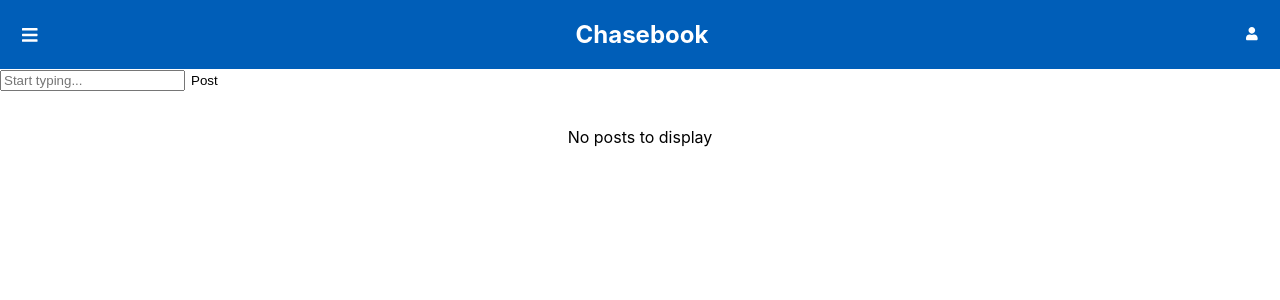
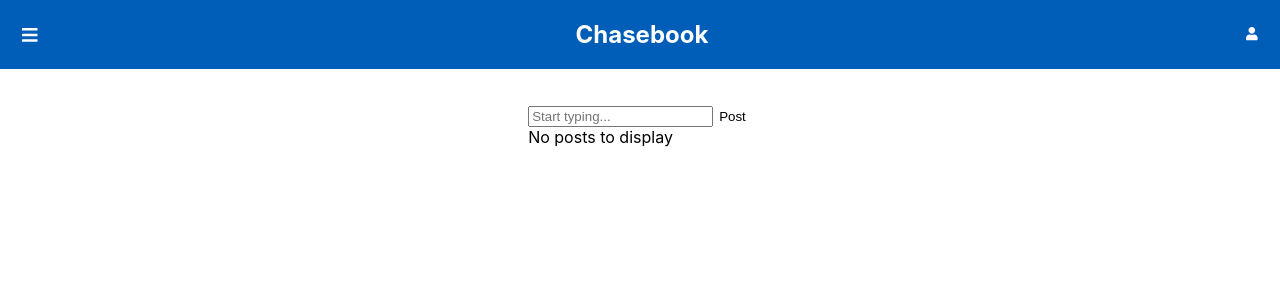
Before and after one commit to evanbechtol/react-social, a React (Create React App) app: page / in a window 1280 px wide. Shown: the top 300 px of the page. Built offline with nearby package versions, Linux system fonts and the light colour scheme; no server answers.

Commit message:
Update Feed.js
Implement create post functionality

```diff
--- a/src/views/Feed/Feed.js
+++ b/src/views/Feed/Feed.js
@@ -4,8 +4,9 @@ import CreatePost from "../../components/CreatePost/CreatePost";
 import FeedList from "../../components/FeedList/FeedList";
 import {useEffect, useState} from "react";
 import httpService from "../../services/httpService";
+import {v4 as uuidv4} from 'uuid';
 
-const Feed = (props) => {
+const Feed = () => {
     const [refreshFeed, setRefreshFeed] = useState(true);
     const [posts, setPosts] = useState([]);
     const [isLoading, setIsLoading] = useState(false);
@@ -25,17 +26,21 @@ const Feed = (props) => {
         }, 2000);
     }, [refreshFeed]);
 
+    const handleCreatePost = (e) => {
+        const newPost = {id: uuidv4(), userId: 1, title: "Some Title", body: e};
+        setPosts([newPost].concat(posts));
+    };
+
     return (
-        <>
-            <CreatePost/>
         <div className="feed__container justify-center align-content-center">
+            <CreatePost onCreatePost={handleCreatePost}/>
+
             {
                 isLoading
                     ? "Loading...."
                     : <FeedList posts={posts}/>
             }
         </div>
-        </>
     );
 };
 
```
Lines whose indentation alone changed are shown as unchanged.
